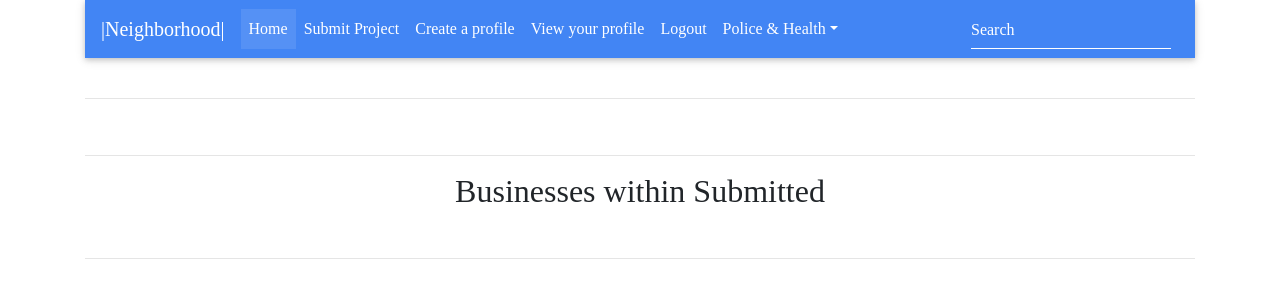
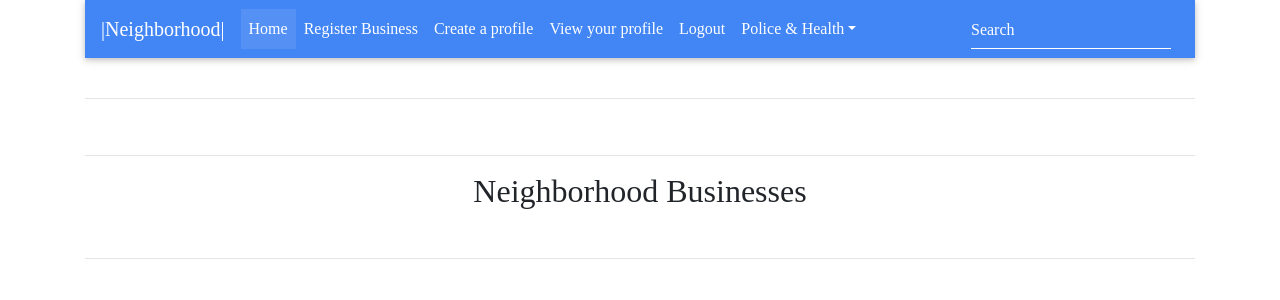
Before and after one commit to apwao/neighborhood, a Django app: a page that uses estate/templates/businesses.html in a window 1280 px wide. Shown: the top 300 px of the page. Run offline with Django 3.2, Linux system fonts and the light colour scheme; the visitor is signed in with stand-in values (Sample User, id 1); some libraries are stand-ins or nearby versions.

Commit message:
Fix urls to Create Profile and Register Business in the nav bar

```diff
--- a/estate/templates/businesses.html
+++ b/estate/templates/businesses.html
@@ -36,13 +36,13 @@
 						</a>
 					</li>
 					<li class="nav-item">
-						<a class="nav-link" href="/upload_project/">Submit Project</a>
+						<a class="nav-link" href="/business_form/">Register Business</a>
 					</li>
 					<li class="nav-item">
-						<a class="nav-link" href="/profile/">Create a profile</a>
+						<a class="nav-link" href="/profile_form/">Create a profile</a>
 					</li>
 					<li class="nav-item">
-							<a class="nav-link" href="/profile/view_profile/">View your profile</a>
+							<a class="nav-link" href="/view_profile/">View your profile</a>
 						</li>
 					<li class="nav-item">
 						<a class="nav-link" href="/logout">Logout</a>
@@ -73,14 +73,16 @@
 		<br>
 		<hr>
 		<div>
-            <h2 class="text-center">Businesses within  Submitted</h2>
+            <h2 class="text-center">Neighborhood Businesses</h2>
         </div>
         <br>
         <hr>
-        <br>
+		<br>
         <div class='row'>
+				{% for business in neighborhood_business %}
+				<div class="col-md-4">
             <div class="card">
-                {% for business in neighborhood_business %}
+
                 <!-- Card image -->
                 <div class="view overlay">
                     <img class="card-img-top" src="{{business.image.url}}">
@@ -96,12 +98,14 @@
                     <h4 class="card-title" class="pink-text">{{business.biz_name}}</h4>
                     <!-- Text -->
                     <p class="card-text">{{business.description}}</p>
-                    <p class="card-text">{{business.email_address}}</p>
+                    <p class="card-text">Email address: {{business.email_address}}</p>
 
                 </div>
 
                 </div>
-                <!-- Card -->
+				<!-- Card -->
+				</div>
+				<br>
                 {% endfor %}
             </div>
 
```
